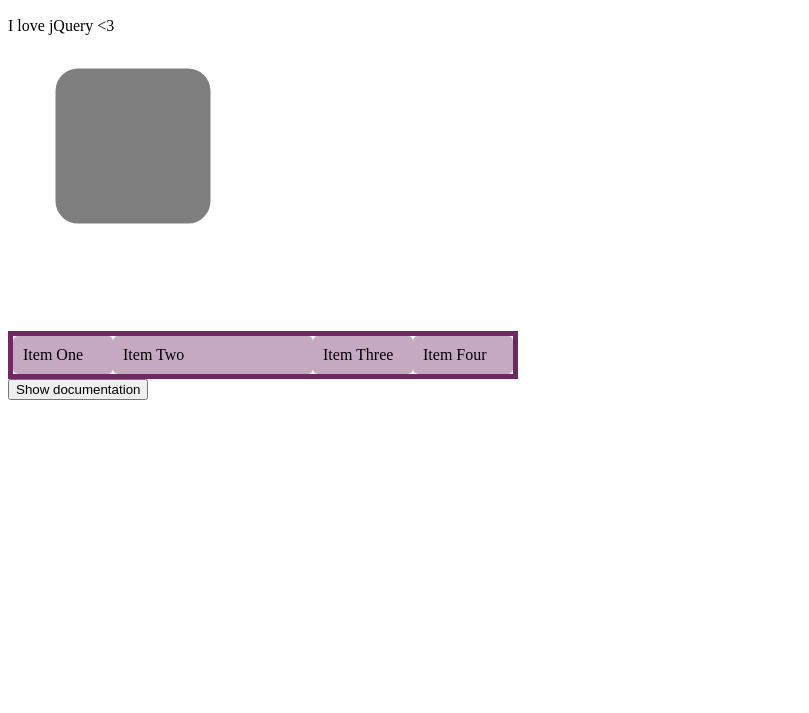
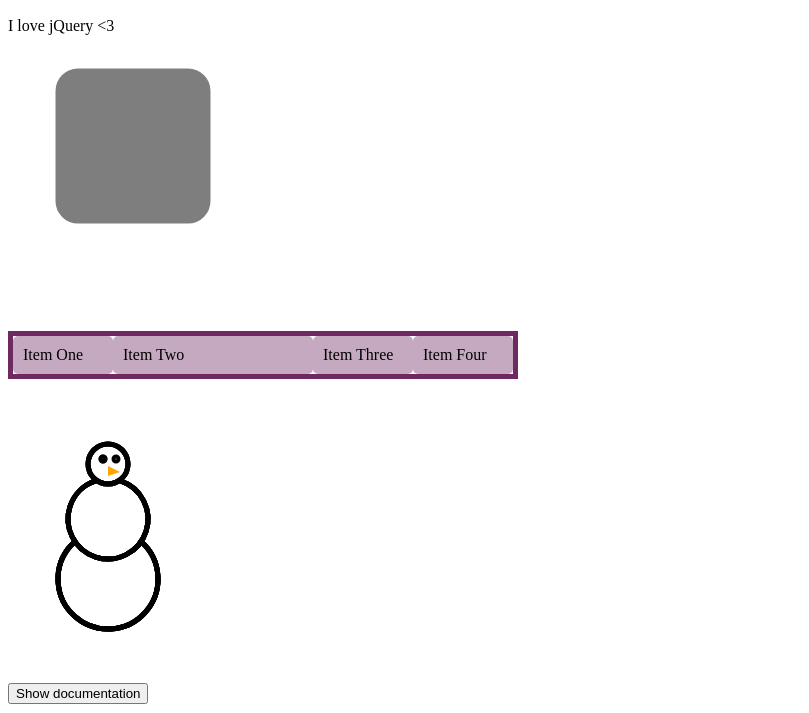
Before and after one commit to Jorgro/IT2810-Web-Development, a website built with Parcel: page 1-prosjekt/index.html in a window 1280 px wide. Shown: the part 87-800 px from the top of the page, without its empty margins (0-809 px from the left). Built offline with nearby package versions, Linux system fonts and the light colour scheme.

Commit message:
added snowman canvas

```diff
--- a/1-prosjekt/index.html
+++ b/1-prosjekt/index.html
@@ -26,6 +26,12 @@
         <div>Item Four</div>
     </div>
 
+    <div>
+        <!--snowman canvas from highschool-->
+        <canvas id="snowmanCanvas" width="500" height="300"></canvas>
+        <script src="js/snowman.js"></script>
+    </div>
+
     <button id="documentationButton">Show documentation</button>
     <div id="documentation">I am documentation</div>
 </body>
--- /dev/null
+++ b/1-prosjekt/js/snowman.js
@@ -0,0 +1,30 @@
+//code from highschool
+var canvas = document.querySelector("#snowmanCanvas");
+var ctx = canvas.getContext("2d");//angir at vi ønsker å tegne i to dimensjoner
+
+ctx.lineWidth = 5;
+ctx.arc(100,200,50,(26/15)*Math.PI,(19/15)*Math.PI);
+ctx.stroke();
+ctx.moveTo(115,100);
+ctx.arc(100,140,40,(24/15)*Math.PI,(21/15)*Math.PI);
+ctx.stroke();
+ctx.moveTo(120,85);
+ctx.arc(100,85,20,0,2*Math.PI);
+ctx.stroke();
+
+ctx.moveTo(97,80);
+ctx.arc(95,80,2,0,2*Math.PI);
+ctx.stroke();
+
+ctx.moveTo(110,80);
+ctx.arc(108,80,2,0,2*Math.PI);
+ctx.stroke();
+
+ctx.lineWidth = 1;
+ctx.beginPath();
+ctx.moveTo(100,87);
+ctx.lineTo(100,97);
+ctx.lineTo(112,93);
+ctx.closePath();
+ctx.fillStyle = "orange";
+ctx.fill();
```
